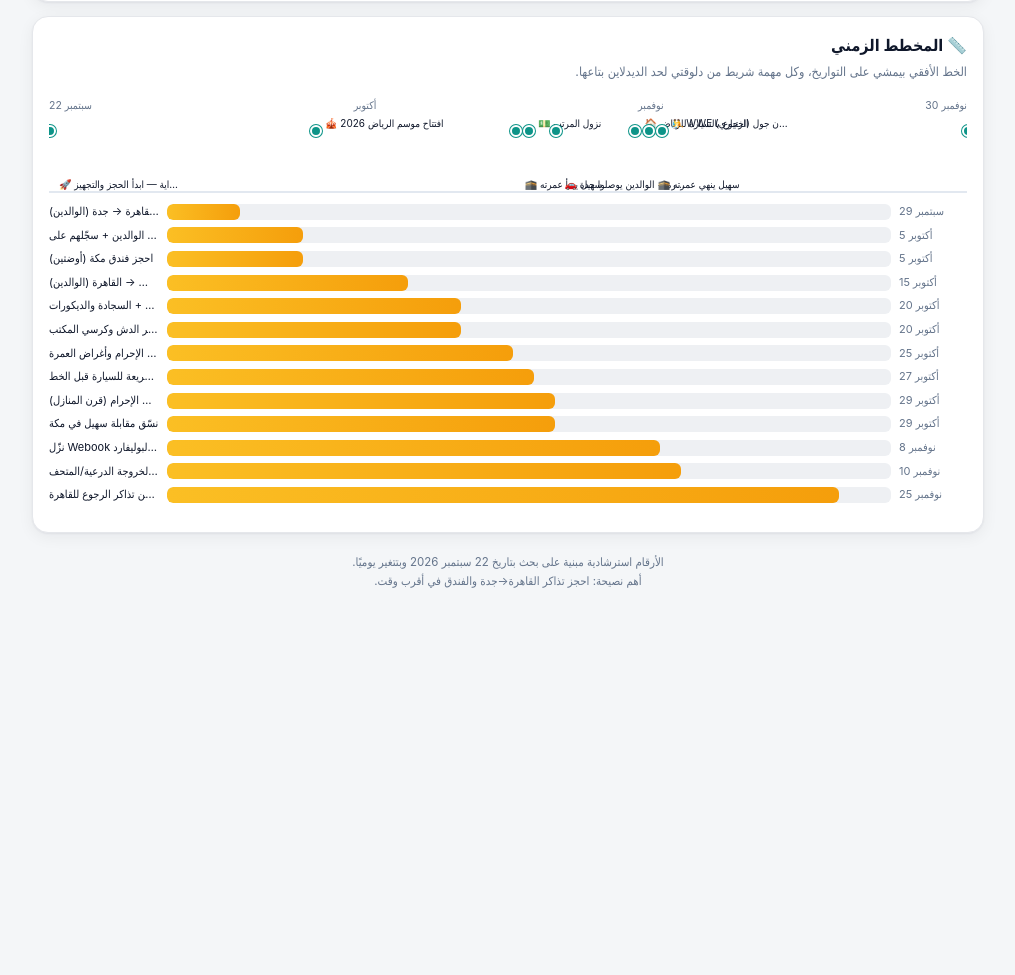
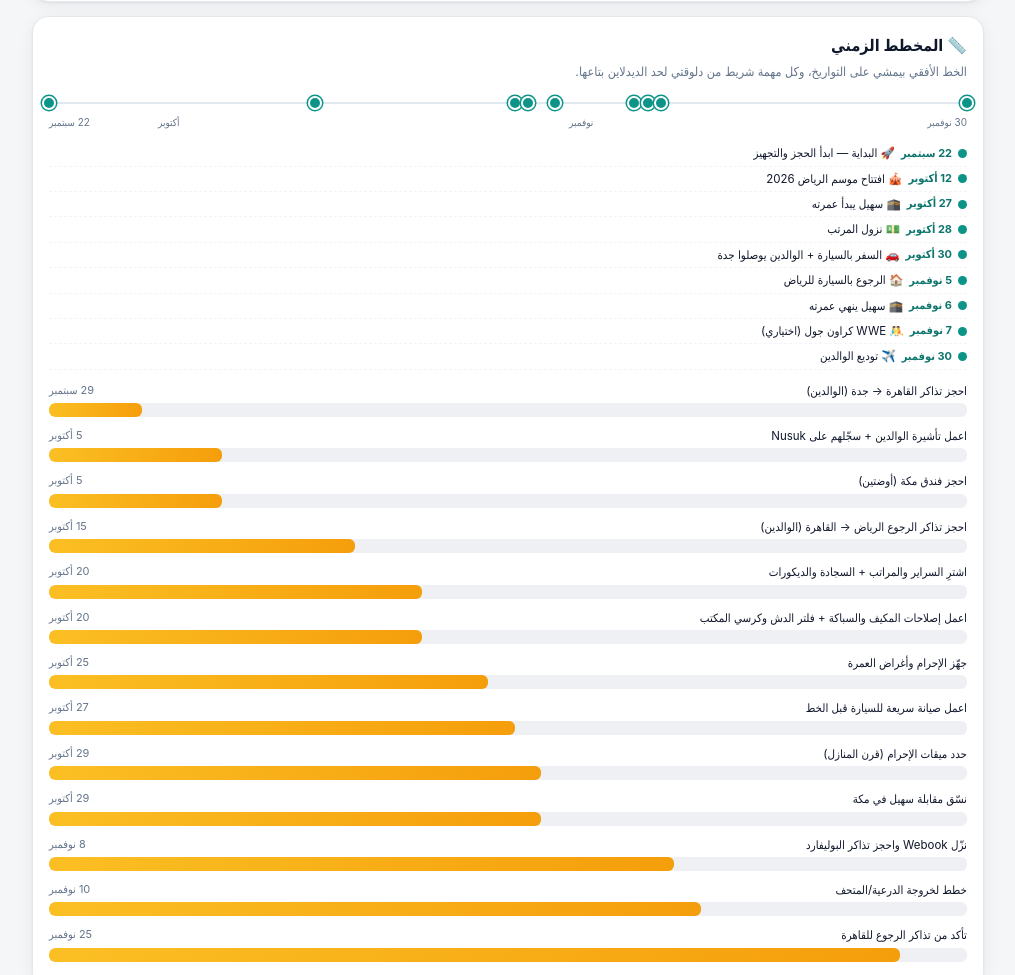
Before and after one commit to mohussamarch/umrah-plan, a plain HTML site: page index.html in a window 1280 px wide. Shown: the part 1329-2304 px from the top of the page, without its empty margins (132-1147 px from the left). Before the commit the page ends 1972 px from the top, so only its background shows below. Drawn offline with Linux system fonts and the light colour scheme.

Commit message:
Fix gantt: readable milestone legend + full-width task bars

```diff
--- a/index.html
+++ b/index.html
@@ -195,20 +195,25 @@
   .dd-empty{color:var(--muted);padding:6px 0}
 
   /* Gantt */
-  .gantt{padding:6px 0;overflow-x:auto}
-  .g-axis{display:flex;justify-content:space-between;font-size:10.5px;color:var(--muted);margin-bottom:2px}
-  .g-track{position:relative;height:76px;border-bottom:2px solid #e2e8f0}
-  .g-mark{position:absolute;top:0;width:2px;height:100%}
-  .g-mark .g-dot{position:absolute;left:-5px;top:8px;width:12px;height:12px;border-radius:50%;background:var(--teal);border:2px solid #fff;box-shadow:0 0 0 1px var(--teal);z-index:2}
-  .g-mark .g-mlabel{position:absolute;left:10px;top:0;font-size:10px;line-height:1.3;color:var(--ink);white-space:nowrap;max-width:120px;overflow:hidden;text-overflow:ellipsis}
-  .g-mark[data-above="1"] .g-mlabel{top:auto;bottom:0}
-  .g-tasks{margin-top:10px}
-  .g-taskrow{display:grid;grid-template-columns:minmax(0,110px) 1fr 68px;gap:8px;align-items:center;margin-bottom:6px;font-size:11px}
-  .g-taskname{overflow:hidden;text-overflow:ellipsis;white-space:nowrap;color:var(--ink)}
-  .g-tasklane{position:relative;height:16px;background:#eef0f3;border-radius:6px;overflow:hidden}
-  .g-task{position:absolute;top:0;height:100%;border-radius:6px;background:linear-gradient(90deg,#fbbf24,#f59e0b)}
-  .g-task.done{background:linear-gradient(90deg,#0d9488,#059669)}
-  .g-taskdl{color:var(--muted);white-space:nowrap;text-align:left}
+  .g-chart{margin-bottom:12px}
+  .g-axisline{position:relative;height:22px}
+  .g-linebg{position:absolute;left:0;right:0;top:10px;height:2px;background:#e2e8f0;border-radius:2px}
+  .g-dot{position:absolute;top:4px;width:14px;height:14px;border-radius:50%;background:var(--teal);border:2px solid #fff;box-shadow:0 0 0 1.5px var(--teal);transform:translateX(-50%);cursor:help}
+  .g-months{position:relative;height:15px;font-size:10px;color:var(--muted)}
+  .g-months span{position:absolute;white-space:nowrap}
+  .g-legend{margin-bottom:12px}
+  .g-leg{display:flex;align-items:center;gap:6px;font-size:11.5px;padding:3px 0;border-bottom:1px dashed #f1f5f9}
+  .g-legdot{width:9px;height:9px;border-radius:50%;background:var(--teal);flex:none}
+  .g-leg b{color:var(--teal-dark);white-space:nowrap;font-size:11px}
+  .g-leg span{color:var(--ink)}
+  .g-tasks{margin-top:4px}
+  .g-titem{margin-bottom:10px}
+  .g-thead{display:flex;justify-content:space-between;gap:8px;font-size:11.5px;margin-bottom:3px}
+  .g-tname{color:var(--ink);overflow:hidden;text-overflow:ellipsis;white-space:nowrap}
+  .g-tdl{color:var(--muted);white-space:nowrap;flex:none;font-size:11px}
+  .g-tlane{position:relative;height:14px;background:#eef0f3;border-radius:6px;overflow:hidden}
+  .g-tbar{position:absolute;left:0;top:0;height:100%;border-radius:6px;background:linear-gradient(90deg,#fbbf24,#f59e0b)}
+  .g-tbar.done{background:linear-gradient(90deg,#0d9488,#059669)}
   .g-nodl{margin-top:8px;font-size:11.5px;color:var(--muted)}
 
   .foot{color:var(--muted);font-size:11.5px;text-align:center;margin-top:20px;line-height:1.7}
@@ -721,34 +726,49 @@
     var total = end - start;
     function x(date){ return Math.max(0, Math.min(100, (pdate(date).getTime() - start) / total * 100)); }
 
-    var mHtml = milestones.map(function(m, i){
-      var above = i % 2 === 0;
-      return '<div class="g-mark" style="left:'+x(m.date)+'%" data-above="'+(above?'1':'0')+'">'+
-        '<div class="g-dot" title="'+esc(m.icon+' '+m.label+' — '+fmtDateAr(m.date))+'"></div>'+
-        '<div class="g-mlabel">'+m.icon+' '+m.label+'</div>'+
-      '</div>';
+    var monthMarks = [
+      { date:'2026-09-22', label:'22 سبتمبر' },
+      { date:'2026-10-01', label:'أكتوبر' },
+      { date:'2026-11-01', label:'نوفمبر' },
+      { date:'2026-11-30', label:'30 نوفمبر' }
+    ];
+    var monthsHtml = monthMarks.map(function(m){
+      var st;
+      if (m.date === RANGE_START) st = 'left:0';
+      else if (m.date === RANGE_END) st = 'right:0';
+      else st = 'left:'+x(m.date)+'%;transform:translateX(-50%)';
+      return '<span style="'+st+'">'+m.label+'</span>';
+    }).join('');
+
+    var dotsHtml = milestones.map(function(m){
+      return '<div class="g-dot" style="left:'+x(m.date)+'%" title="'+esc(m.icon+' '+m.label+' — '+fmtDateAr(m.date))+'"></div>';
+    }).join('');
+
+    var legendHtml = milestones.slice().sort(function(a,b){ return a.date < b.date ? -1 : (a.date > b.date ? 1 : 0); }).map(function(m){
+      return '<div class="g-leg"><span class="g-legdot"></span><b>'+fmtDateAr(m.date)+'</b><span>'+m.icon+' '+m.label+'</span></div>';
     }).join('');
 
     var withDl = tasks.filter(function(t){ return t.deadline; });
     var noDl = tasks.filter(function(t){ return !t.deadline; });
 
     var tHtml = withDl.map(function(t){
-      var w = Math.max(2, x(t.deadline) - x(RANGE_START));
-      return '<div class="g-taskrow">'+
-        '<span class="g-taskname" title="'+esc(t.text)+'">'+esc(t.text)+'</span>'+
-        '<div class="g-tasklane"><div class="g-task '+(t.done?'done':'')+'" style="left:'+x(RANGE_START)+'%;width:'+w+'%" title="'+esc(t.text)+' — ديدلاين '+fmtDateAr(t.deadline)+'"></div></div>'+
-        '<span class="g-taskdl">'+fmtDateAr(t.deadline)+'</span>'+
+      var w = Math.max(3, x(t.deadline));
+      return '<div class="g-titem">'+
+        '<div class="g-thead"><span class="g-tname" title="'+esc(t.text)+'">'+esc(t.text)+'</span><span class="g-tdl">'+fmtDateAr(t.deadline)+'</span></div>'+
+        '<div class="g-tlane"><div class="g-tbar '+(t.done?'done':'')+'" style="width:'+w+'%" title="'+esc(t.text)+' — ديدلاين '+fmtDateAr(t.deadline)+'"></div></div>'+
       '</div>';
     }).join('');
 
     var noDlHtml = noDl.length ? '<div class="g-nodl">بدون ديدلاين: '+noDl.map(function(t){ return esc(t.text); }).join('، ')+'</div>' : '';
 
     document.getElementById('gantt').innerHTML =
-      '<div class="gantt" dir="ltr">'+
-        '<div class="g-axis"><span>22 سبتمبر</span><span>أكتوبر</span><span>نوفمبر</span><span>30 نوفمبر</span></div>'+
-        '<div class="g-track">'+mHtml+'</div>'+
-        '<div class="g-tasks">'+tHtml+'</div>'+
-      '</div>'+noDlHtml;
+      '<div class="g-chart">'+
+        '<div class="g-axisline"><div class="g-linebg"></div>'+dotsHtml+'</div>'+
+        '<div class="g-months">'+monthsHtml+'</div>'+
+      '</div>'+
+      '<div class="g-legend">'+legendHtml+'</div>'+
+      '<div class="g-tasks">'+tHtml+'</div>'+
+      noDlHtml;
   }
 
   function refreshViews(){
```
